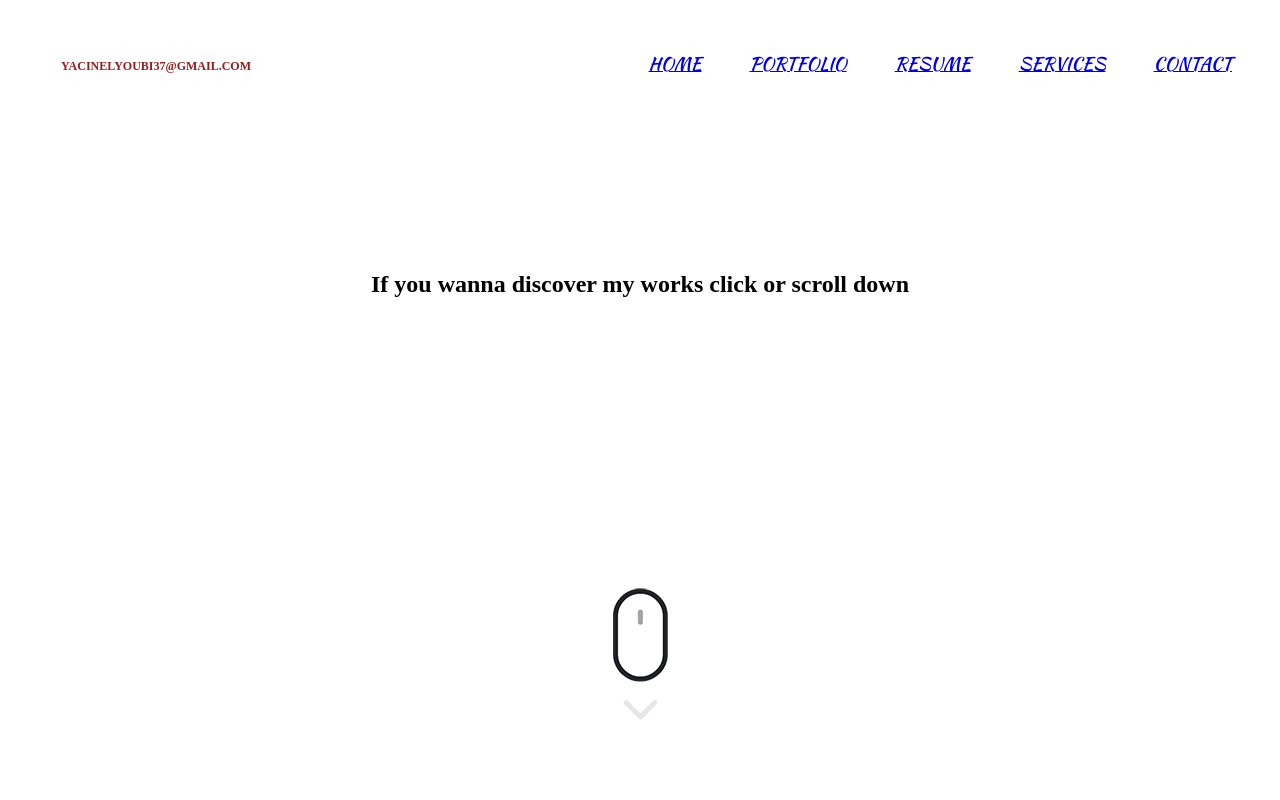
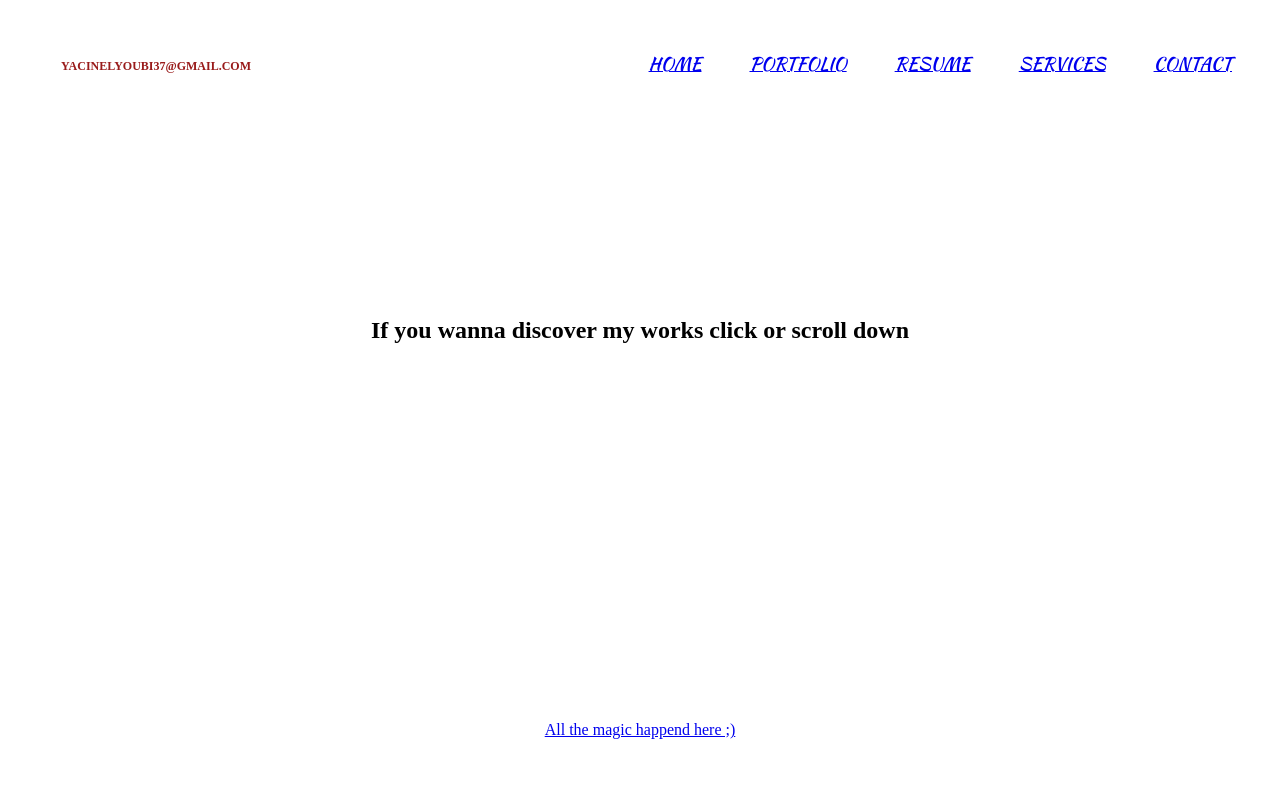
Before and after one commit to yacine-21/my_Website, a React (Create React App) app: page /portfolio in a window 1280 px wide. Shown: the top 800 px of the page. Built offline with nearby package versions, Linux system fonts and the light colour scheme.

Commit message:
add link

```diff
--- a/src/components/Portfolio/index.js
+++ b/src/components/Portfolio/index.js
@@ -6,12 +6,15 @@ const Portfolio = () => {
     <main className={style.main}>
       <section className={style.section1}>
         <h1>If you wanna discover my works click or scroll down </h1>
-        <img
+        <a href="https://portfolioyacinelyoubi.gatsbyjs.io/">
+          All the magic happend here ;)
+        </a>
+        {/* <img
           className={style.scroll}
           draggable={false}
           src="/images/scroll-down.gif"
           alt="scroll down"
-        />
+        /> */}
       </section>
     </main>
   );
```
